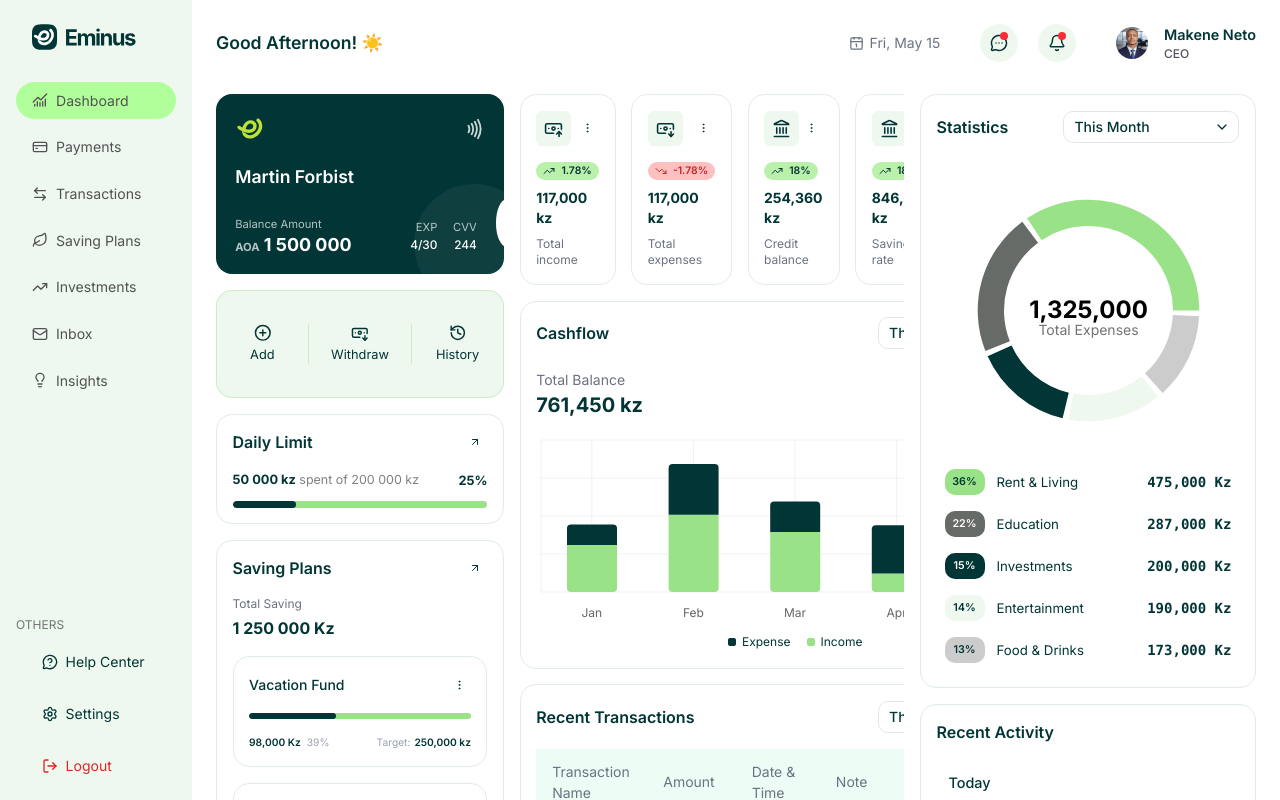
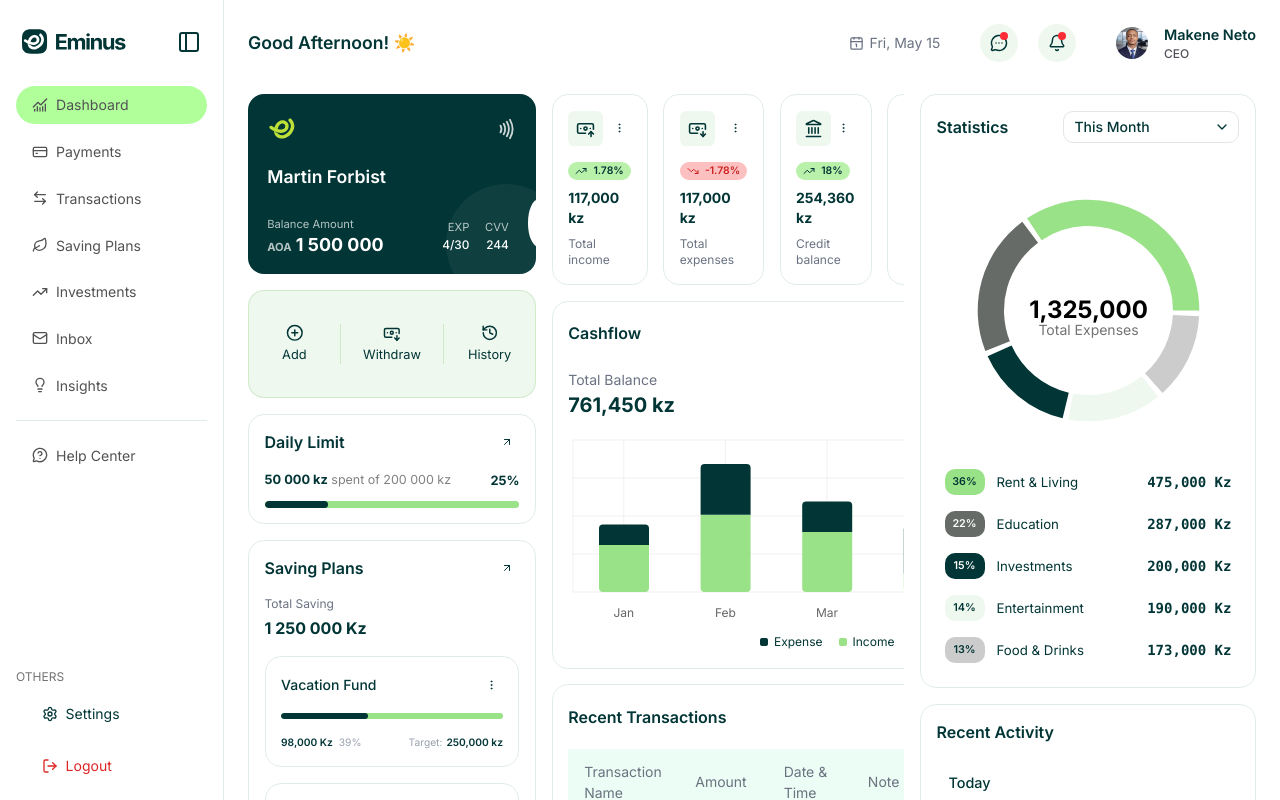
Before and after one commit to makeneto/eminus, a React (Vite) app: page / in a window 1280 px wide. Built offline with nearby package versions, Linux system fonts and the light colour scheme; grey boxes are pictures that could not be loaded.

Commit message:
style: changing navbar layout

```diff
--- a/src/components/Layouts/OthersOptions.tsx
+++ b/src/components/Layouts/OthersOptions.tsx
@@ -1,4 +1,4 @@
-import { LogOut, MessageCircleQuestionMark, Settings } from "lucide-react"
+import { LogOut, Settings } from "lucide-react"
 import OtherLinks from "../sideNavbar/OtherLinks"
 
 export default function OthersOptions() {
@@ -7,11 +7,6 @@ export default function OthersOptions() {
       <h1 className="uppercase text-[0.75rem] text-muted-foreground">Others</h1>
 
       <div className="otherLink__list">
-        <OtherLinks
-          icon={<MessageCircleQuestionMark size={20} />}
-          title="Help Center"
-          link="/help"
-        />
         <OtherLinks
           icon={<Settings size={20} />}
           title="Settings"
--- a/src/components/Layouts/SideNavBar.tsx
+++ b/src/components/Layouts/SideNavBar.tsx
@@ -5,16 +5,18 @@ import {
   Leaf,
   Lightbulb,
   Mail,
+  MessageCircleQuestionMark,
   TrendingUp,
 } from "lucide-react"
 import { NavLink } from "react-router-dom"
-import NavLogo from "../sideNavbar/NavLogo"
+
 import OthersOptions from "./OthersOptions"
+import NavHeader from "../sideNavbar/NavHeader"
 
 export default function SideNavBar() {
   return (
     <aside className="sideNavBar">
-      <NavLogo />
+      <NavHeader />
 
       <nav>
         <NavLink
@@ -73,6 +75,19 @@ export default function SideNavBar() {
           <Lightbulb />
           Insights
         </NavLink>
+
+        <section className="assistantLinks">
+          <NavLink
+            to="/help"
+            prefetch="intent"
+            className={({ isActive }) =>
+              isActive ? "activeLink--default" : ""
+            }
+          >
+            <MessageCircleQuestionMark />
+            Help Center
+          </NavLink>
+        </section>
       </nav>
 
       <OthersOptions />
--- /dev/null
+++ b/src/components/SideNavbar/NavHeader.tsx
@@ -0,0 +1,15 @@
+import { Sidebar } from "lucide-react"
+import { NavLink } from "react-router-dom"
+
+export default function NavHeader() {
+  return (
+    <header className="navHeader">
+      <NavLink to="/">
+        <img src="/eminus-full-logo.svg" alt="Eminus Logo" />
+      </NavLink>
+      <div className="navHeader--sideBar">
+        <Sidebar />
+      </div>
+    </header>
+  )
+}
--- a/src/components/SideNavbar/NavLogo.tsx
+++ /dev/null
@@ -1,9 +0,0 @@
-import { NavLink } from "react-router-dom"
-
-export default function NavLogo() {
-  return (
-    <NavLink to="/" className="navLogo">
-      <img src="/eminus-full-logo.svg" alt="Eminus Logo" />
-    </NavLink>
-  )
-}
--- a/src/css/styles.css
+++ b/src/css/styles.css
@@ -388,7 +388,9 @@ button:disabled {
 }
 
 .sideNavBar {
-  padding: 1.5rem 1rem 1rem;
+  background-color: white;
+  border-right: 0.1rem solid #e2ebeb;
+  padding: 1.8rem 1rem 1rem;
 }
 .sideNavBar, .sideNavBar nav {
   flex: 1;
@@ -417,13 +419,30 @@ button:disabled {
   background-color: #b0ff9b;
 }
 
-.navLogo {
+.assistantLinks {
+  border-top: 0.1rem solid #e2ebeb;
+  margin-top: 0.4rem;
+  padding-top: 1rem;
+}
+
+.navHeader {
+  display: flex;
+  align-items: center;
+  justify-content: space-between;
   margin-bottom: 2rem;
-  margin-inline: 1rem;
+  margin-inline: 0.4rem;
 }
-.navLogo img {
+.navHeader img {
   width: auto;
   height: 1.6rem;
+}
+.navHeader .sideBar {
+  background-color: rgb(188, 188, 188);
+}
+.navHeader .sideBar svg {
+  padding: 0.4rem;
+  width: 1rem;
+  height: 1rem;
 }
 
 .otherLink {
@@ -514,7 +533,7 @@ button:disabled {
 
 .layout {
   display: grid;
-  grid-template-columns: 12rem auto;
+  grid-template-columns: 14rem auto;
   grid-template-rows: 100vh;
   height: 100vh;
   overflow: hidden;
--- a/src/sass/components/_sideNavbar.scss
+++ b/src/sass/components/_sideNavbar.scss
@@ -1,7 +1,9 @@
 @use '../base/variables' as v;
 
 .sideNavBar {
-      padding: 1.5rem 1rem 1rem;
+      background-color: white;
+      border-right: 0.1rem solid #e2ebeb;
+      padding: 1.8rem 1rem 1rem;
 
       &, & nav {
             flex: 1;
@@ -36,14 +38,33 @@
       }
 }
 
-.navLogo {
+.assistantLinks {
+      border-top: v.$lightGreyBorder;
+      margin-top: .4rem;
+      padding-top: 1rem;
+}
+
+.navHeader {
+      display: flex;
+      align-items: center;
+      justify-content: space-between;
       margin-bottom: 2rem;
-      margin-inline: 1rem;
+      margin-inline: .4rem;
 
       & img {
             width: auto;
             height: 1.6rem;
       }
+
+      & .sideBar {
+            background-color: rgb(188, 188, 188);
+            & svg {
+                  padding: .4rem;
+                  width: 1rem;
+                  height: 1rem;
+            }
+      }
+
 }
 
 .otherLink {
--- a/src/sass/layouts/_layout.scss
+++ b/src/sass/layouts/_layout.scss
@@ -1,6 +1,6 @@
 .layout {
       display: grid;
-      grid-template-columns: 12rem auto;
+      grid-template-columns: 14rem auto;
       grid-template-rows: 100vh;
       height: 100vh;
       overflow: hidden;
```
Also changed, not shown: 1 other file (tests, documents, lock files or other folders).
